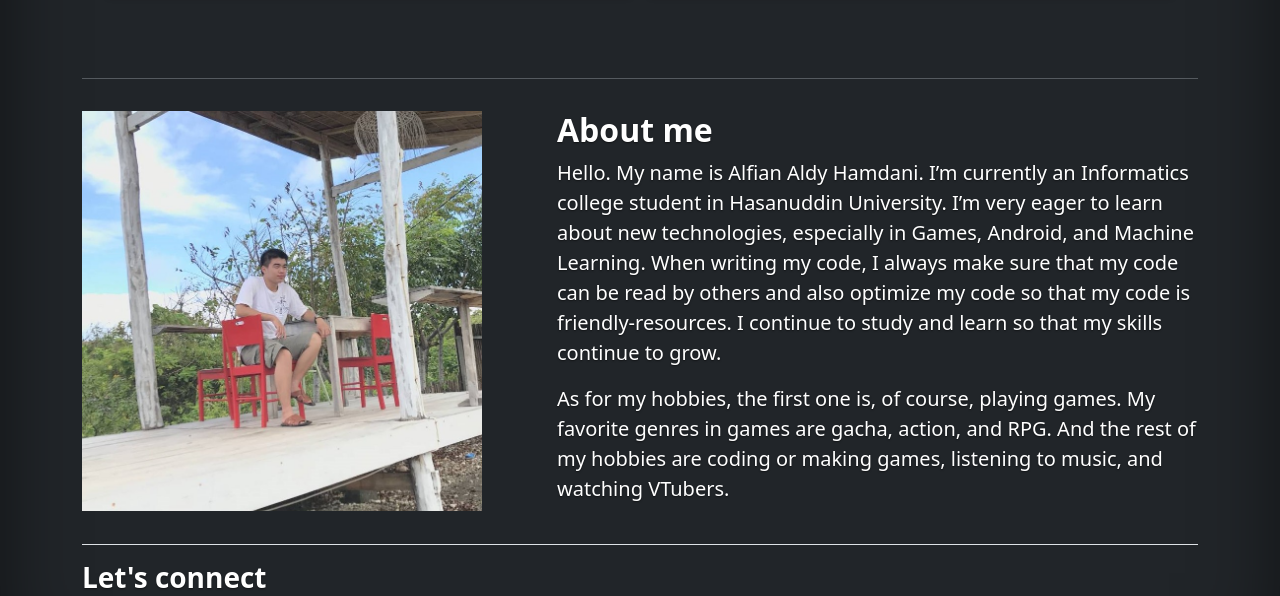
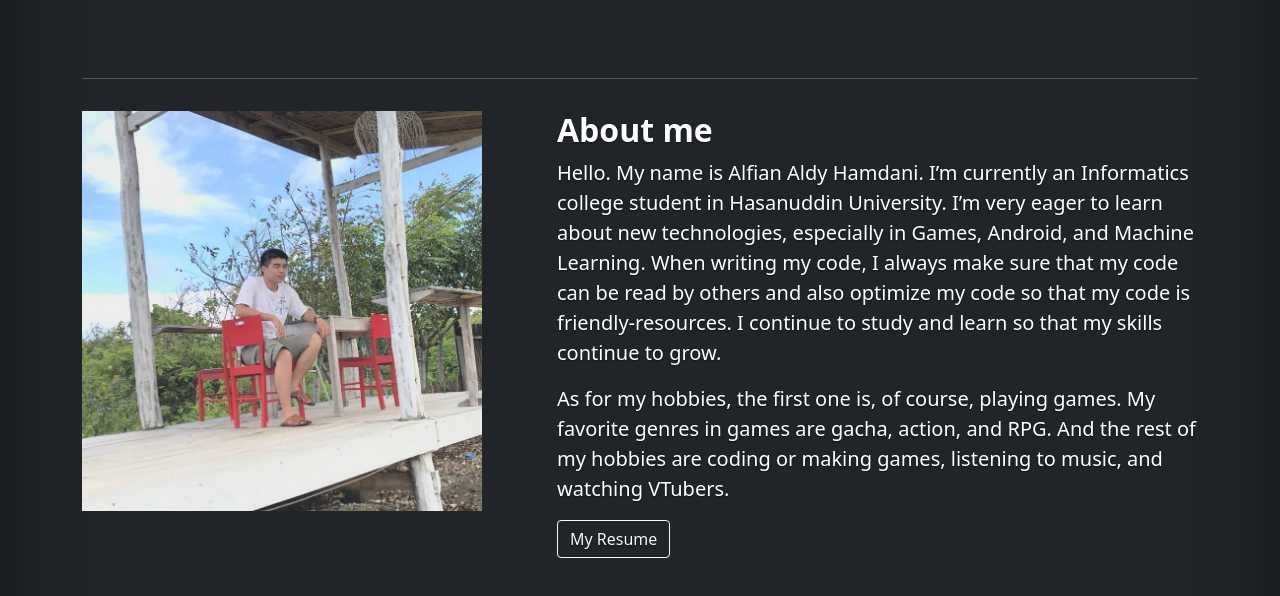
Before and after one commit to alfianAH/alfianAH.github.io, a plain HTML site: page index.html in a window 1280 px wide. Shown: the part 2674-3270 px from the top of the page. Drawn offline with Linux system fonts and the light colour scheme.

Commit message:
Add resume link

```diff
--- a/index.html
+++ b/index.html
@@ -551,6 +551,10 @@
                     <p class="lead">Hello. My name is Alfian Aldy Hamdani. I’m currently an Informatics college student in Hasanuddin University. I’m very eager to learn about new technologies, especially in <b>Games, Android, and Machine Learning.</b> When writing my code, I always make sure that my code can be read by others and also <b>optimize my code</b> so that my code is friendly-resources. I continue to study and learn so that my skills continue to grow.</p>
 
                     <p class="lead">As for my hobbies, the first one is, of course, playing games. My favorite genres in games are gacha, action, and RPG. And the rest of my hobbies are coding or making games, listening to music, and watching VTubers.</p>
+
+                    <p class="lead">
+                        <a href="https://docs.google.com/document/d/1EIEjHkcFxQ1Z0ceK0lRWFqr06gr35tAl4fIW-sIJRMo/export?format=pdf" class="btn btn-outline-light" download="">My Resume</a>
+                    </p>
                 </div>
 
                 <div class="col-md-5 order-md-1">
```
